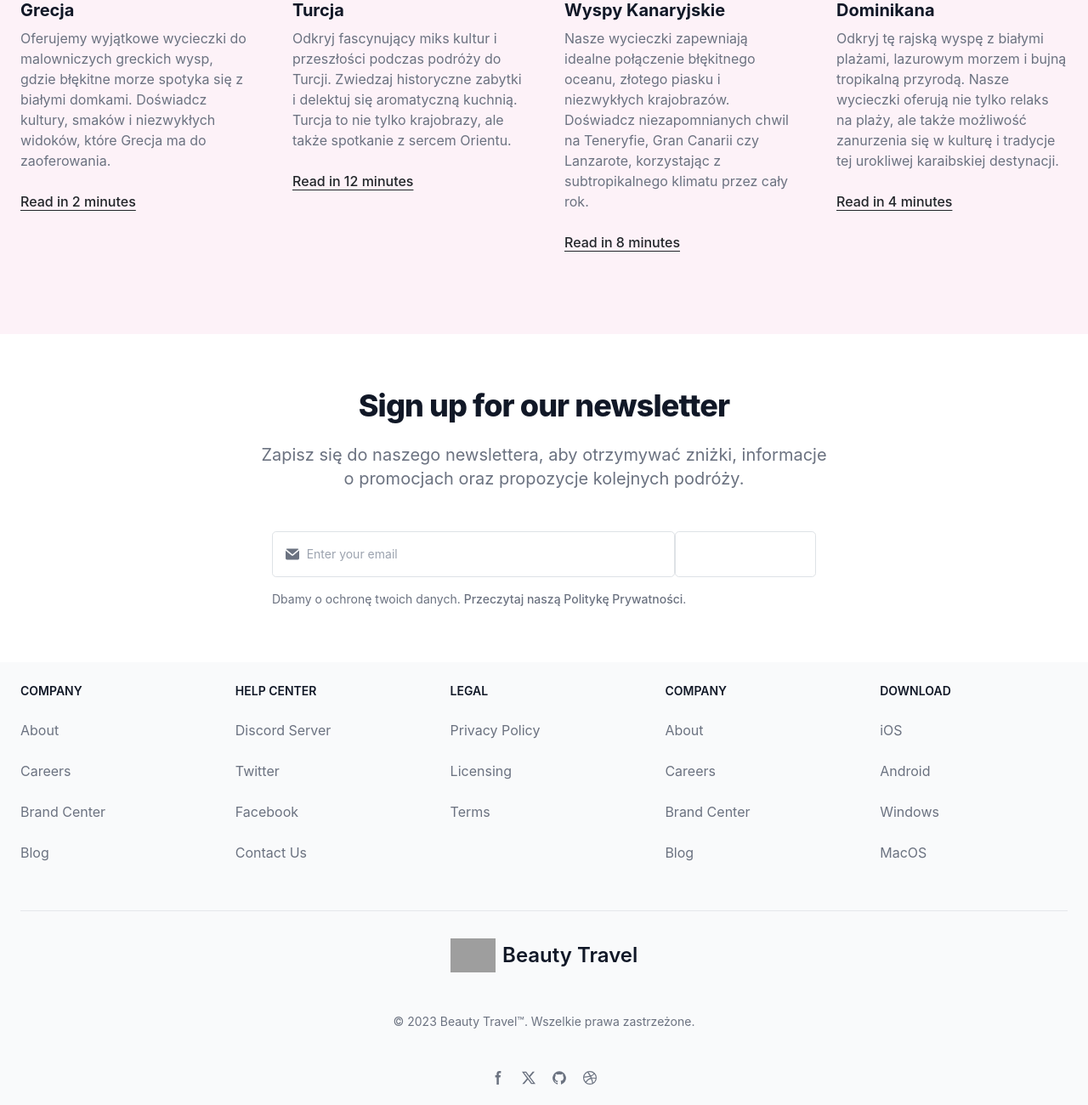
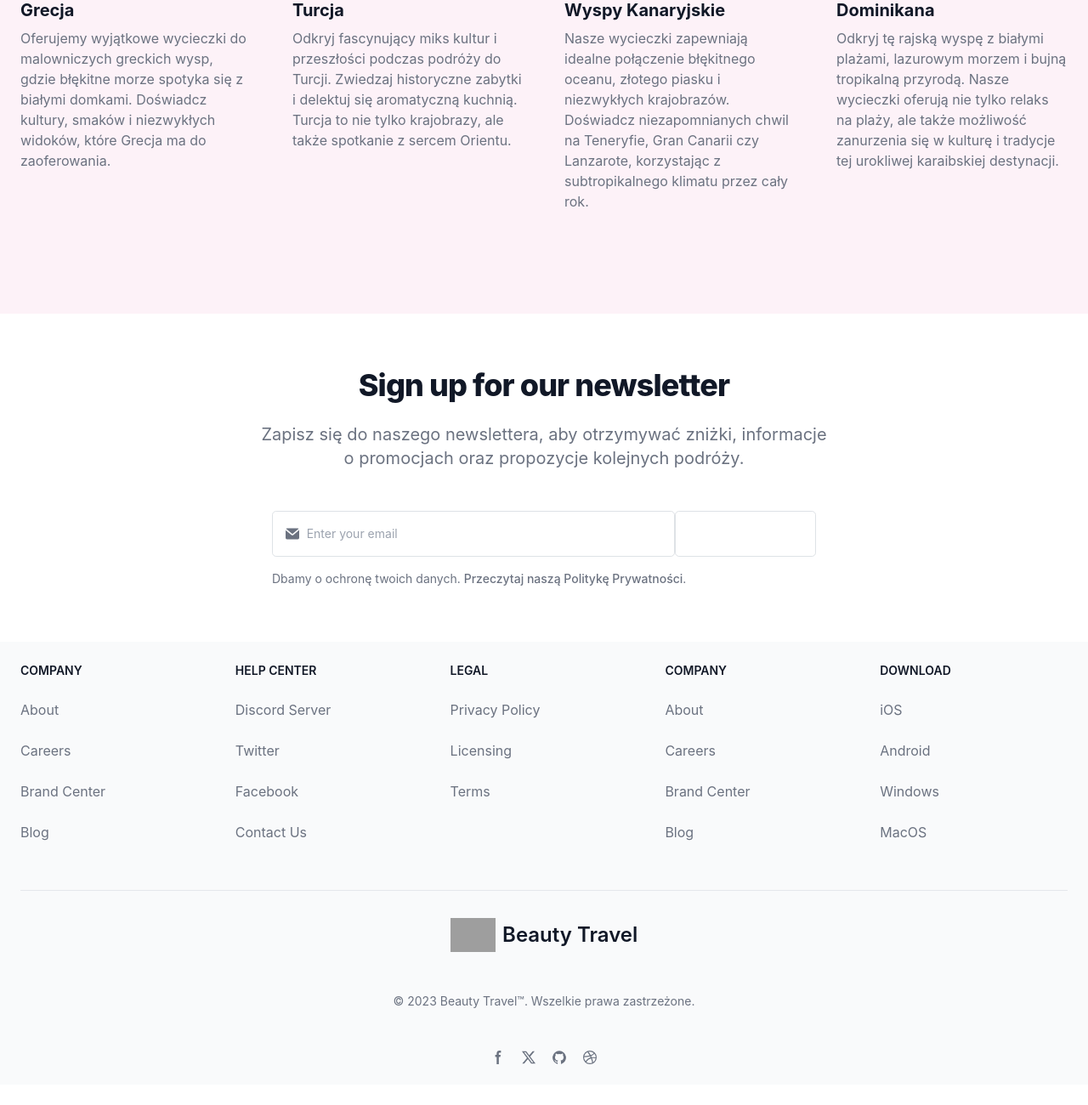
Before and after one commit to Paulina64994/zaj1_INLS5, a Django app: template templates/articles.html in a window 1280 px wide. Shown: the part 1498-2798 px from the top of the page at 85% size. After the commit the page ends 2750 px from the top, so only its background shows below. Run offline with Django 3.2, Linux system fonts and the light colour scheme; the template is opened without the code that fills it, so the values that code supplies are empty; some libraries are stand-ins or nearby versions; grey boxes are pictures that could not be loaded.

Commit message:
linkowanie

```diff
--- a/templates/articles.html
+++ b/templates/articles.html
@@ -44,7 +44,7 @@
       </button>
     </div>
     <div class="hidden lg:flex lg:gap-x-12">
-      <a href="#" class="text-sm font-semibold leading-6 text-white">Oferta</a>
+      <a href="crud-blog" class="text-sm font-semibold leading-6 text-white">Oferta</a>
       <a href="#" class="text-sm font-semibold leading-6 text-white">Last Minute</a>
       <a href="#" class="text-sm font-semibold leading-6 text-white">All Inclusive</a>
       <a href="#" class="text-sm font-semibold leading-6 text-white">O Nas</a>
@@ -62,7 +62,7 @@
       <div class="flex items-center justify-between">
         <a href="#" class="-m-1.5 p-1.5">
           <span class="sr-only">Your Company</span>
-          <img class="h-8 w-auto" src="https://tailwindui.com/img/logos/mark.svg?color=indigo&shade=600" alt="">
+          <img class="h-8 w-auto" src="https://www.creativefabrica.com/wp-content/uploads/2020/06/18/Plane-Navigation-Travel-Logo-Graphics-4399326-1.png" alt="">
         </a>
         <button type="button" class="-m-2.5 rounded-md p-2.5 text-gray-700">
           <span class="sr-only">Close menu</span>
@@ -74,12 +74,14 @@
       <div class="mt-6 flow-root">
         <div class="-my-6 divide-y divide-gray-500/10">
           <div class="space-y-2 py-6">
-            <a href="#" class="-mx-3 block rounded-lg px-3 py-2 text-base font-semibold leading-7 text-gray-900 hover:bg-gray-50">Features</a>
-            <a href="#" class="-mx-3 block rounded-lg px-3 py-2 text-base font-semibold leading-7 text-gray-900 hover:bg-gray-50">Marketplace</a>
-            <a href="#" class="-mx-3 block rounded-lg px-3 py-2 text-base font-semibold leading-7 text-gray-900 hover:bg-gray-50">Company</a>
+            <a href="#" class="-mx-3 block rounded-lg px-3 py-2 text-base font-semibold leading-7 text-gray-900 hover:bg-gray-50">Oferta</a>
+            <a href="#" class="-mx-3 block rounded-lg px-3 py-2 text-base font-semibold leading-7 text-gray-900 hover:bg-gray-50">Last Minute</a>
+            <a href="#" class="-mx-3 block rounded-lg px-3 py-2 text-base font-semibold leading-7 text-gray-900 hover:bg-gray-50">All Inclusive</a>
+              <a href="#" class="-mx-3 block rounded-lg px-3 py-2 text-base font-semibold leading-7 text-gray-900 hover:bg-gray-50">O Nas</a>
+              <a href="#" class="-mx-3 block rounded-lg px-3 py-2 text-base font-semibold leading-7 text-gray-900 hover:bg-gray-50">Kontakt</a>
           </div>
           <div class="py-6">
-            <a href="#" class="-mx-3 block rounded-lg px-3 py-2.5 text-base font-semibold leading-7 text-gray-900 hover:bg-gray-50">Log in</a>
+            <a href="#" class="-mx-3 block rounded-lg px-3 py-2.5 text-base font-semibold leading-7 text-gray-900 hover:bg-gray-50">Zaloguj się</a>
           </div>
         </div>
       </div>
@@ -123,9 +125,7 @@
               </h2>
               <p class="mb-4 text-gray-500 dark:text-gray-400">Oferujemy wyjątkowe wycieczki do malowniczych greckich wysp, gdzie błękitne morze
                   spotyka się z białymi domkami. Doświadcz kultury, smaków i niezwykłych widoków, które Grecja ma do zaoferowania.</p>
-              <a href="#" class="inline-flex items-center font-medium underline underline-offset-4 text-primary-600 dark:text-pink-500 hover:no-underline">
-                  Read in 2 minutes
-              </a>
+
           </article>
           <article class="max-w-xs">
               <a href="#">
@@ -136,9 +136,7 @@
               </h2>
               <p class="mb-4  text-gray-500 dark:text-gray-400">Odkryj fascynujący miks kultur i przeszłości podczas podróży do Turcji. Zwiedzaj historyczne
                   zabytki i delektuj się aromatyczną kuchnią. Turcja to nie tylko krajobrazy, ale także spotkanie z sercem Orientu.</p>
-              <a href="#" class="inline-flex items-center font-medium underline underline-offset-4 text-primary-600 dark:text-pink-500 hover:no-underline">
-                  Read in 12 minutes
-              </a>
+
           </article>
           <article class="max-w-xs">
               <a href="#">
@@ -150,9 +148,7 @@
               <p class="mb-4  text-gray-500 dark:text-gray-400">Nasze wycieczki zapewniają idealne połączenie błękitnego
                   oceanu, złotego piasku i niezwykłych krajobrazów. Doświadcz niezapomnianych chwil na Teneryfie, Gran Canarii czy
                   Lanzarote, korzystając z subtropikalnego klimatu przez cały rok.</p>
-              <a href="#" class="inline-flex items-center font-medium underline underline-offset-4 text-primary-600 dark:text-pink-500 hover:no-underline">
-                  Read in 8 minutes
-              </a>
+
           </article>
           <article class="max-w-xs">
               <a href="#">
@@ -164,9 +160,7 @@
               <p class="mb-4  text-gray-500 dark:text-gray-400">Odkryj tę rajską wyspę z białymi plażami, lazurowym morzem i bujną
                   tropikalną przyrodą. Nasze wycieczki oferują nie tylko relaks na plaży, ale także możliwość zanurzenia się w
                   kulturę i tradycje tej urokliwej karaibskiej destynacji.</p>
-              <a href="#" class="inline-flex items-center font-medium underline underline-offset-4 text-primary-600 dark:text-pink-500 hover:no-underline">
-                  Read in 4 minutes
-              </a>
+
           </article>
       </div>
   </div>
```
Also changed, not shown: crud_blog/add_user.py (added, +22 -0 lines), crud_blog_web/form.py (added, +9 -0 lines), crud_blog_web/views.py (+23 -0 lines), templates/szablon.html (added, +17 -0 lines), crud_blog_web/urls.py (line endings or trailing spaces), db.sqlite3.
